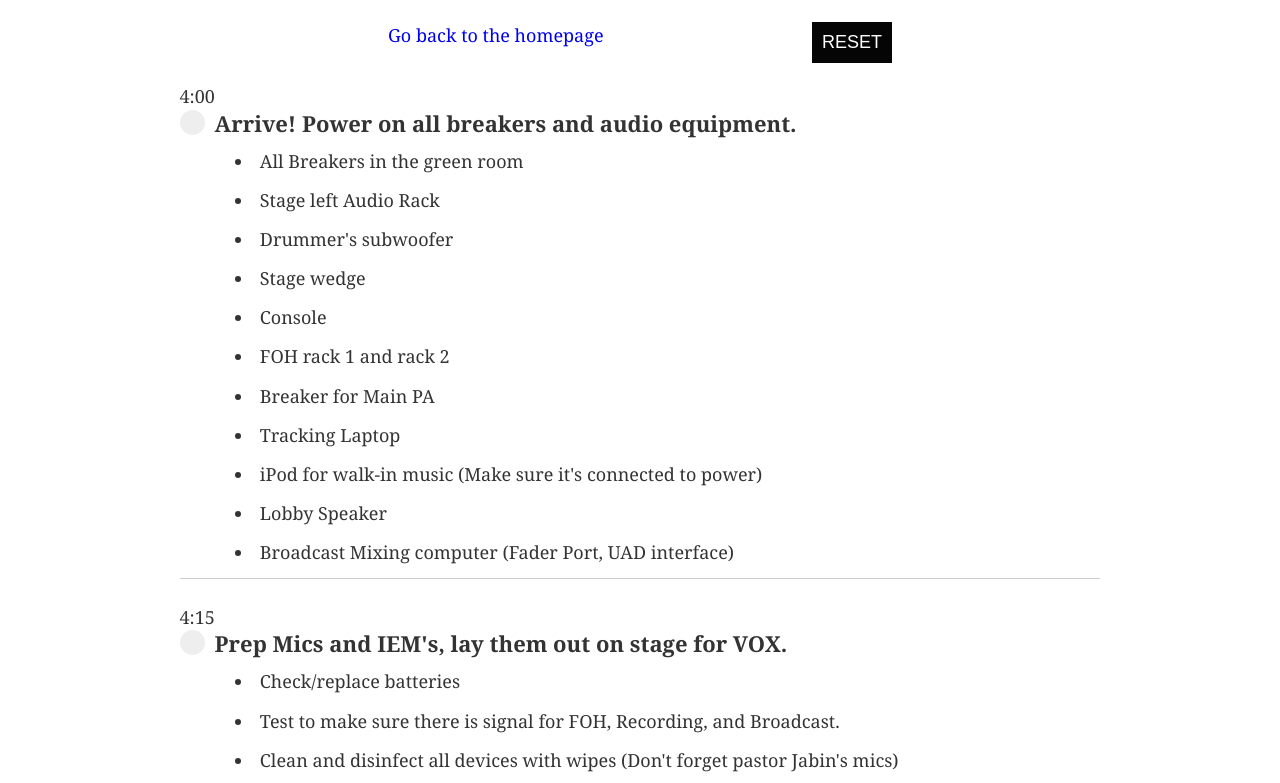
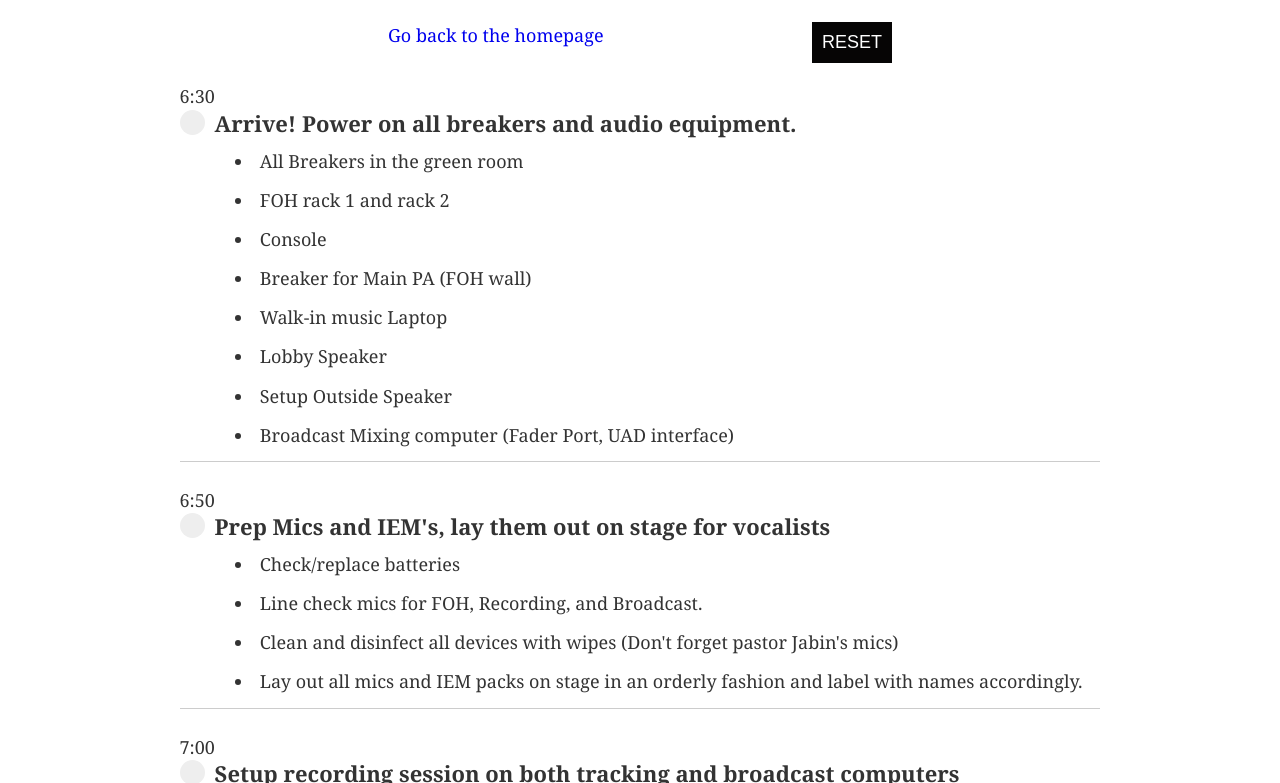
Before and after one commit to TheCarlosAlfaro/cl-prod-checklist, a Gatsby site: page /audio in a window 1280 px wide. Shown: the part 171-954 px from the top of the page. Built offline with nearby package versions, Linux system fonts and the light colour scheme; Gatsby itself is replaced by a stand-in of ours.

Commit message:
Updates audio data

```diff
--- a/src/data/audio-data.js
+++ b/src/data/audio-data.js
@@ -1,39 +1,40 @@
 export const audioData = [
   {
     taskNumber: 0,
-    taskTime: "4:00",
+    taskTime: "6:30",
     taskDescription: "Arrive! Power on all breakers and audio equipment.",
     taskSteps: [
       "All Breakers in the green room",
-      "Stage left Audio Rack",
-      "Drummer's subwoofer",
-      "Stage wedge",
+      // "Stage left Audio Rack",
+      // "Drummer's subwoofer",
+      // "Stage wedge",
+      "FOH rack 1 and rack 2",
       "Console",
-      "FOH rack 1 and rack 2",
-      "Breaker for Main PA",
-      "Tracking Laptop",
-      "iPod for walk-in music (Make sure it's connected to power)",
+      "Breaker for Main PA (FOH wall)",
+      "Walk-in music Laptop",
+      // "iPod for walk-in music (Make sure it's connected to power)",
       "Lobby Speaker",
+      "Setup Outside Speaker",
       "Broadcast Mixing computer (Fader Port, UAD interface)",
     ],
     isChecked: false,
   },
   {
     taskNumber: 1,
-    taskTime: "4:15",
-    taskDescription: "Prep Mics and IEM's, lay them out on stage for VOX.",
+    taskTime: "6:50",
+    taskDescription: "Prep Mics and IEM's, lay them out on stage for vocalists",
     taskSteps: [
       "Check/replace batteries",
-      "Test to make sure there is signal for FOH, Recording, and Broadcast.",
+      "Line check mics for FOH, Recording, and Broadcast.",
       "Clean and disinfect all devices with wipes (Don't forget pastor Jabin's mics)",
-      "Lay out all mics and in ear packs on stage in an orderly fashion and label with names accordingly.",
+      "Lay out all mics and IEM packs on stage in an orderly fashion and label with names accordingly.",
     ],
     isChecked: false,
   },
 
   {
     taskNumber: 2,
-    taskTime: "4:30",
+    taskTime: "7:00",
     taskDescription:
       "Setup recording session on both tracking and broadcast computers",
     taskSteps: [
@@ -46,19 +47,19 @@ export const audioData = [
   },
   {
     taskNumber: 3,
-    taskTime: "4:45",
+    taskTime: "7:10",
     taskDescription: "Patch/Check lines for band",
     taskSteps: [
+      "Check Tracks levels (Ableton machine)",
       "Make sure you are getting signal from every input to FOH, Recording, and Broadcast",
-      "Check for healthy Gain structure (Prevent inputs from clipping at all cost)",
-      "Make EQ/Comp adjustments if needed",
-      "Check Tracks levels (Ableton machine)",
+      // "Check for healthy Gain structure (Prevent inputs from clipping at all cost)",
+      // "Make EQ/Comp adjustments if needed",
     ],
     isChecked: false,
   },
   {
     taskNumber: 4,
-    taskTime: "5:00",
+    taskTime: "7:20",
     taskDescription:
       "Band will be running transitions. Be on standby to make monitor adjustments.",
     taskSteps: ["Make IEM mix changes as requested by musicians"],
@@ -66,11 +67,11 @@ export const audioData = [
   },
   {
     taskNumber: 5,
-    taskTime: "5:30",
+    taskTime: "7:30",
     taskDescription:
       "Vocalists will arrive from warm ups. Full Rehearsal Start! Use this time to dial in mix.",
     taskSteps: [
-      "Double check Gain levels for Vox mics (We don't want to be clipping)",
+      "Double check Gain levels for Vox mics",
       "Make EQ/Comp adjustments for Vox if needed",
       "Record rehearsals on both recording and broadcast machines",
       "Dial in FOH, and Broadcast mix",
@@ -79,22 +80,30 @@ export const audioData = [
   },
   {
     taskNumber: 6,
-    taskTime: "6:40",
-    taskDescription:
-      "Team Huddle. Attendance required, unless there is an emergency with audio that cant wait. If so communicate with Brandon.",
-    taskSteps: [],
+    taskTime: "8:00",
+    taskDescription: "Run through",
+    taskSteps: ["Start Countdown video"],
     isChecked: false,
   },
   {
     taskNumber: 7,
-    taskTime: "6:50",
-    taskDescription: "Doors open. Turn on BGM in lobby and house.",
+    taskTime: "8:30",
+    taskDescription:
+      "Team Huddle. Attendance required, unless there is an emergency with audio that cant wait. If so communicate with Brandon/Carlos.",
     taskSteps: [],
     isChecked: false,
   },
   {
     taskNumber: 8,
-    taskTime: "7:00",
+    taskTime: "8:50",
+    taskDescription:
+      "Doors open/We do Live. Play BGM in the lobby, house, and stream",
+    taskSteps: [],
+    isChecked: false,
+  },
+  {
+    taskNumber: 9,
+    taskTime: "9:00",
     taskDescription: "Run Service.",
     taskSteps: [
       "Hit RECORD on recording and broadcast machines",
@@ -106,22 +115,22 @@ export const audioData = [
     isChecked: false,
   },
   {
-    taskNumber: 9,
-    taskTime: "8:30",
+    taskNumber: 10,
+    taskTime: "10:00",
     taskDescription: "Service End",
     taskSteps: [
       "Let BGM run while people are mingling",
       "STOP recordings, and save Logic/Tracks session",
-      "Transfer multitrack files to external hard-drive",
-      "When lobby starts to clear out, start shutdown procedures. (turn off audio equipment and audio breakers) Follow the first checklist item in reverse order.",
+      // "Transfer multitrack files to external hard-drive",
+      // "When lobby starts to clear out, start shutdown procedures. (turn off audio equipment and audio breakers) Follow the first checklist item in reverse order.",
     ],
     isChecked: false,
   },
-  {
-    taskNumber: 10,
-    taskTime: "8:30",
-    taskDescription: "Clean and organize work station.",
-    taskSteps: [],
-    isChecked: false,
-  },
+  // {
+  //   taskNumber: 11,
+  //   taskTime: "8:30",
+  //   taskDescription: "Clean and organize work station.",
+  //   taskSteps: [],
+  //   isChecked: false,
+  // },
 ]
```
Also changed, not shown: 1 other file.
